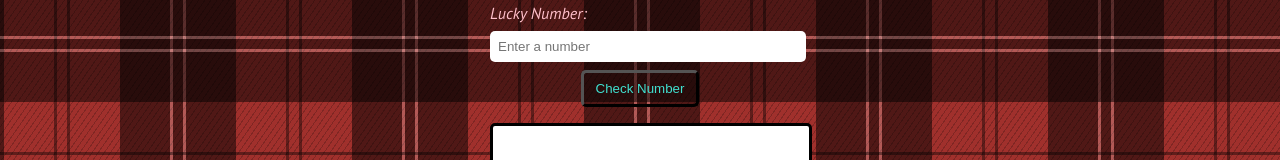
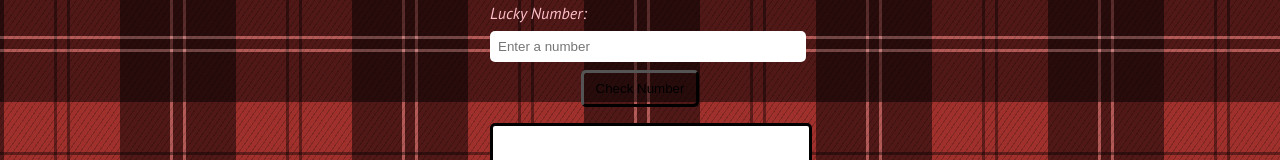
Before and after one commit to Roshankumar0808/IsYourBirthdayLucky, a plain HTML site: page index.html in a window 1280 px wide. Shown: the part 230-390 px from the top of the page. Drawn offline with Linux system fonts and the light colour scheme.

Commit message:
docs: final update

```diff
--- a/style.css
+++ b/style.css
@@ -63,7 +63,7 @@ input {
 
 #calculate-number {
     background-color: transparent;
-    color: var(--primary-green);
+    color: black;
     padding: 0.5rem 0.7rem;
     border-color:black;
     border-width: medium;
```
